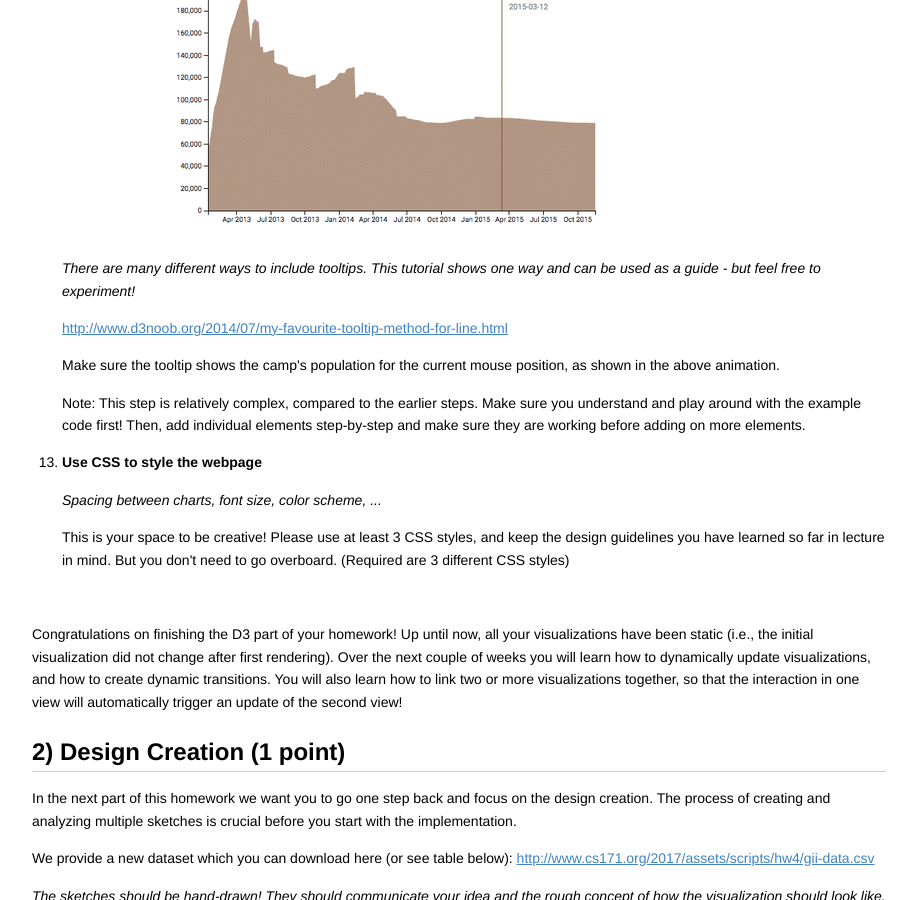
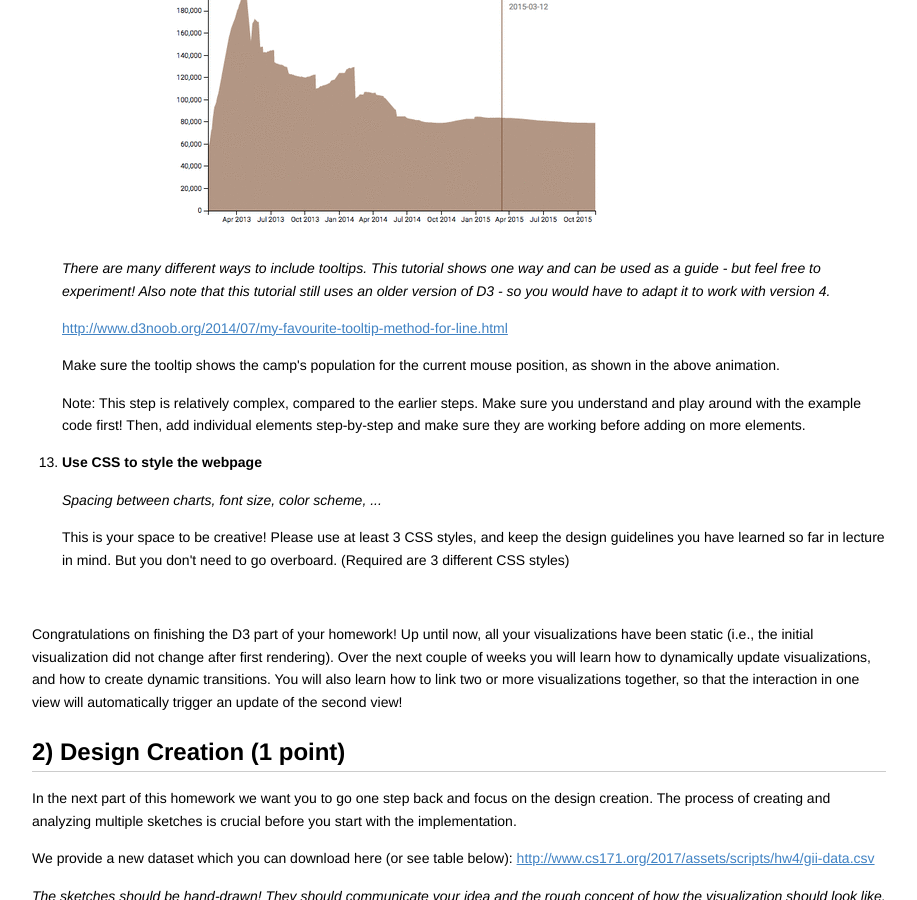
Before and after one commit to CS171/2017, a Jekyll site: the page assets/material/hw4/hw4.html, which Jekyll copies as it is, in a window 1280 px wide and 900 px high, scrolled down 3785 px. Shown: the whole window, without its empty margins (181-1098 px from the left). Built offline with Jekyll 4.4.1, drawn with Linux system fonts in a browser that asks for light colours.

Commit message:
updated hw4

```diff
--- a/assets/material/hw4/hw4.html
+++ b/assets/material/hw4/hw4.html
@@ -426,7 +426,7 @@ In data visualization we aim to create meaningful, easy-to-understand visualizat
 
 <p><img src="cs171-hw4-tooltips.gif?raw=true" alt="Area Chart Tooltips" title="Area Chart Tooltips"></p>
 
-<p><em>There are many different ways to include tooltips. This tutorial shows one way and can be used as a guide - but feel free to experiment!</em></p>
+<p><em>There are many different ways to include tooltips. This tutorial shows one way and can be used as a guide - but feel free to experiment! Also note that this tutorial still uses an older version of D3 - so you would have to adapt it to work with version 4.</em></p>
 
 <p><a href="http://www.d3noob.org/2014/07/my-favourite-tooltip-method-for-line.html">http://www.d3noob.org/2014/07/my-favourite-tooltip-method-for-line.html</a></p>
 
```
